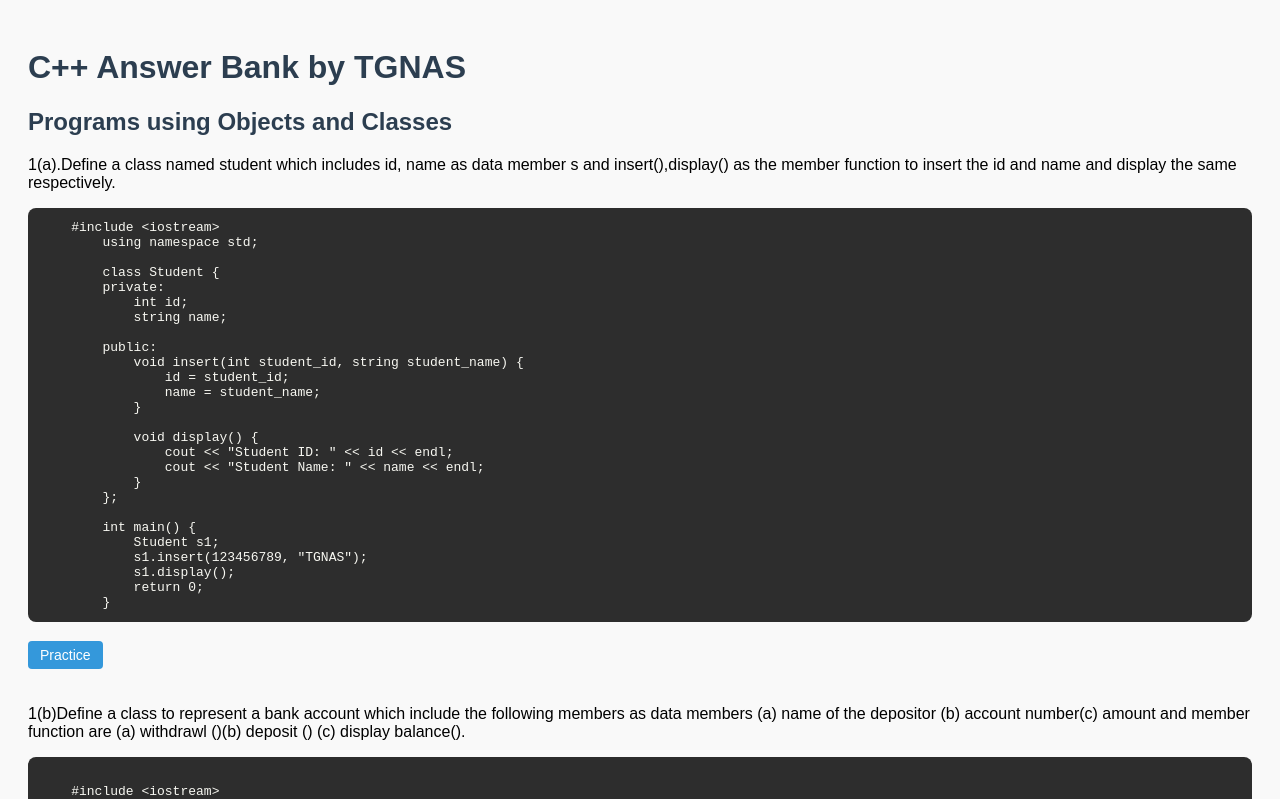
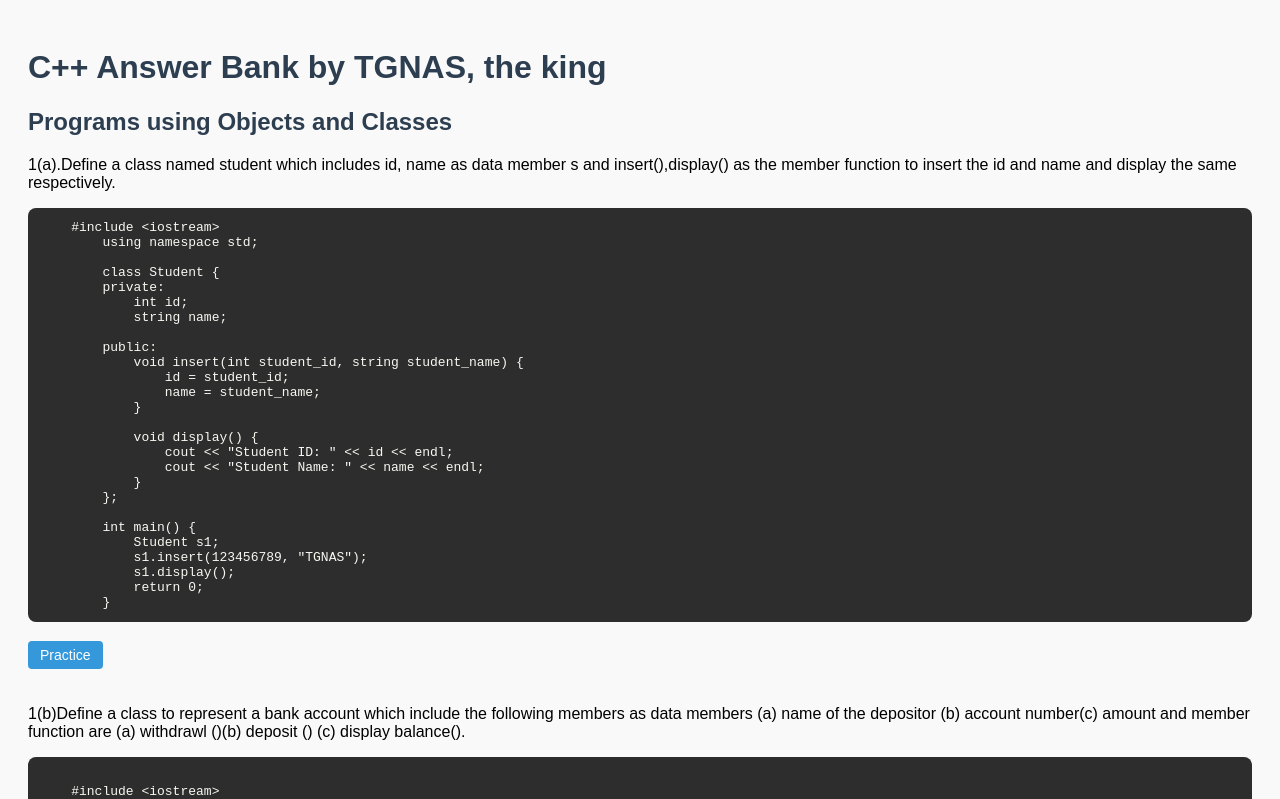
Before and after one commit to lolakshay/i-wanna-be-yours, a plain HTML site: page index.html in a window 1280 px wide. Shown: the top 799 px of the page. Drawn offline with Linux system fonts and the light colour scheme.

Commit message:
Update index.html

```diff
--- a/index.html
+++ b/index.html
@@ -56,7 +56,7 @@ button:hover {
   </style>
 </head>
 <body>
-  <h1>C++ Answer Bank by TGNAS</h1>
+  <h1>C++ Answer Bank by TGNAS, the king</h1>
 
   <h2>Programs using Objects and Classes</h2>
   <p>1(a).Define a class named student which includes id, name as data
```
